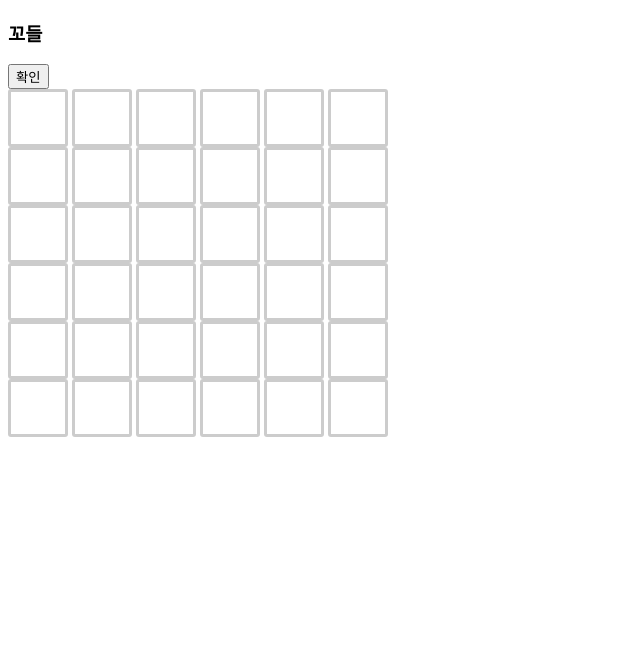
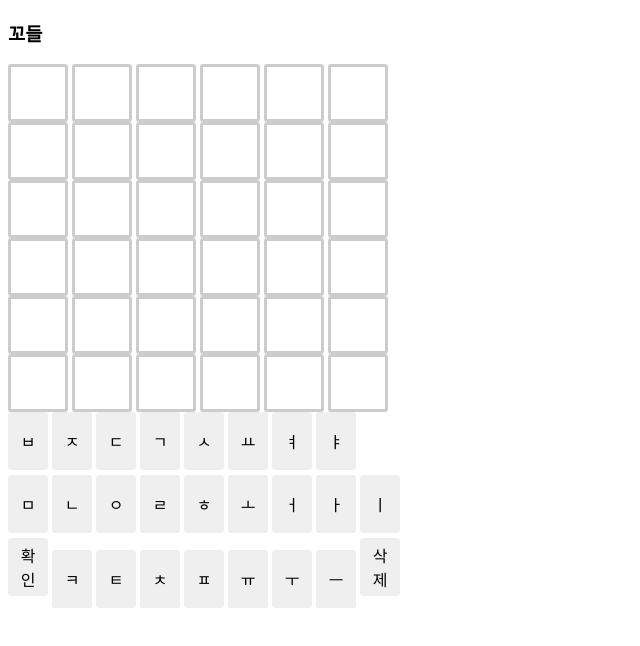
Before and after one commit to woori0907/kordle_js, a plain HTML site: page index.html in a window 1280 px wide. Shown: the whole page, without its empty margins (0-640 px from the left). Drawn offline with nearby package versions, Linux system fonts and the light colour scheme.

Commit message:
button keyboard input function

```diff
--- a/index.html
+++ b/index.html
@@ -14,7 +14,7 @@
 </head>
 <body>
     <h3 class="title">꼬들</h3>
-    <button class="word-submit">확인</button>
+
 
     <section class="game-main">
         <section>
@@ -65,6 +65,40 @@
             <input class="" maxlength="1">
             <input class="" maxlength="1">
         </section>
+        <section class="game-keyboard">
+            <div class="keyboard-line">
+                <button class="keyboard-item">ㅂ</button>
+                <button class="keyboard-item">ㅈ</button>
+                <button class="keyboard-item">ㄷ</button>
+                <button class="keyboard-item">ㄱ</button>
+                <button class="keyboard-item">ㅅ</button>
+                <button class="keyboard-item">ㅛ</button>
+                <button class="keyboard-item">ㅕ</button>
+                <button class="keyboard-item">ㅑ</button>
+            </div>
+            <div class="keyboard-line">
+                <button class="keyboard-item">ㅁ</button>
+                <button class="keyboard-item">ㄴ</button>
+                <button class="keyboard-item">ㅇ</button>
+                <button class="keyboard-item">ㄹ</button>
+                <button class="keyboard-item">ㅎ</button>
+                <button class="keyboard-item">ㅗ</button>
+                <button class="keyboard-item">ㅓ</button>
+                <button class="keyboard-item">ㅏ</button>
+                <button class="keyboard-item">ㅣ</button>
+            </div>
+            <div class="keyboard-line">
+                <button class="word-submit">확인</button>
+                <button class="keyboard-item">ㅋ</button>
+                <button class="keyboard-item">ㅌ</button>
+                <button class="keyboard-item">ㅊ</button>
+                <button class="keyboard-item">ㅍ</button>
+                <button class="keyboard-item">ㅠ</button>
+                <button class="keyboard-item">ㅜ</button>
+                <button class="keyboard-item">ㅡ</button>
+                <button class="keyboard-item">삭제</button>
+            </div>
+        </section>
     </section>
 </body>
 </html>
--- a/main.js
+++ b/main.js
@@ -1,6 +1,6 @@
 const wordInputs = document.querySelectorAll('input');
+const wordInputButton = document.querySelectorAll('.keyboard-item');
 const wordSubmit = document.querySelector('.word-submit');
-console.log(wordInputs);
 const ANSWER = ['ㄱ','ㅗ','ㅂ','ㅏ','ㅣ','ㄱ'];
 
 let count = 0;
@@ -11,6 +11,7 @@ const createNewLine = (index) =>{
     for(i = index; i < index+6; i++){
         wordInputs[i].classList.add('word-input');
     }
+    wordInputs[index].focus();
 }
 
 const onSubmitAnswer = () =>{
@@ -38,7 +39,6 @@ const onSubmitAnswer = () =>{
     {
         count++;
     }
-    console.log(count)
     createNewLine(6*count);
     submitAnswer=[];
 }
@@ -55,6 +55,22 @@ const checkCharacter = (event) => {
         }
 }
 
+wordInputButton.forEach(wordInput =>{
+    wordInput.addEventListener('click', (event)=>{
+        const wordInputs = document.querySelectorAll('.word-input');
+        console.log(wordInputs);
+        for(i = 0; i < wordInputs.length; i++){
+            console.log(wordInputs[i].value);
+           if(wordInputs[i].value == ''){
+            console.log('true!');
+                wordInputs[i].value = event.target.textContent;
+                break;
+           }
+
+        }
+    })
+})
+
 wordInputs.forEach(wordInput => {
     wordInput.addEventListener('keyup', checkCharacter);
 });
--- a/style.css
+++ b/style.css
@@ -38,3 +38,24 @@ input:focus{
     border: 3px solid #cccccc;
     border-radius: 3px;
 }
+
+.keyboard-line{
+    margin-bottom: 0.3em;
+}
+
+.keyboard-item, .word-submit {
+    width: 40px;
+    height: 58px;
+    border: 0;
+    font-size: 1em;
+    border-radius: 0.2em;
+    cursor: pointer;
+}
+
+.keyboard-item:hover, .word-submit:hover{
+    background-color: #e2e2e2;
+}
+
+.keyboard-item:active, .word-submit:active{
+    background-color: #cccccc;
+}
```
